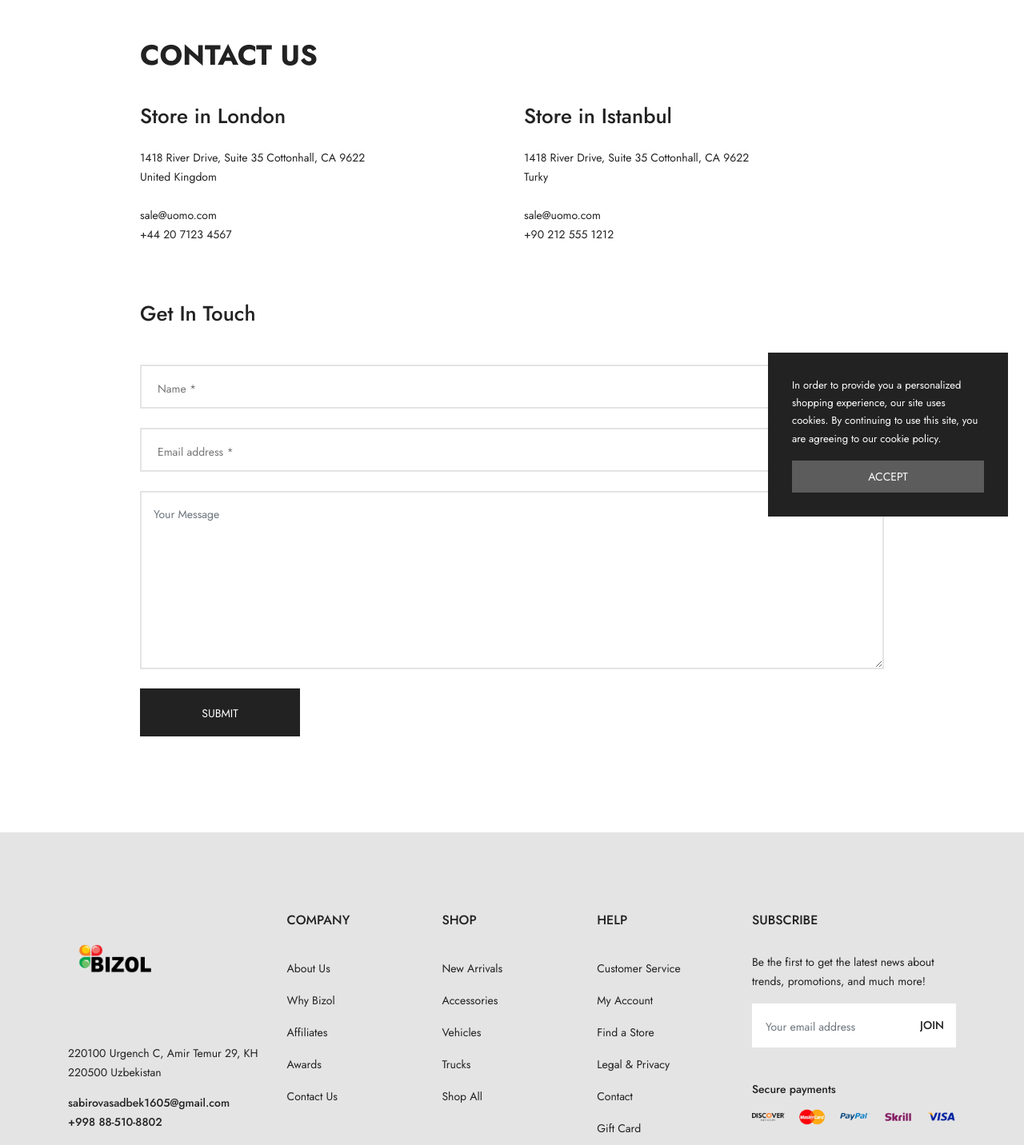
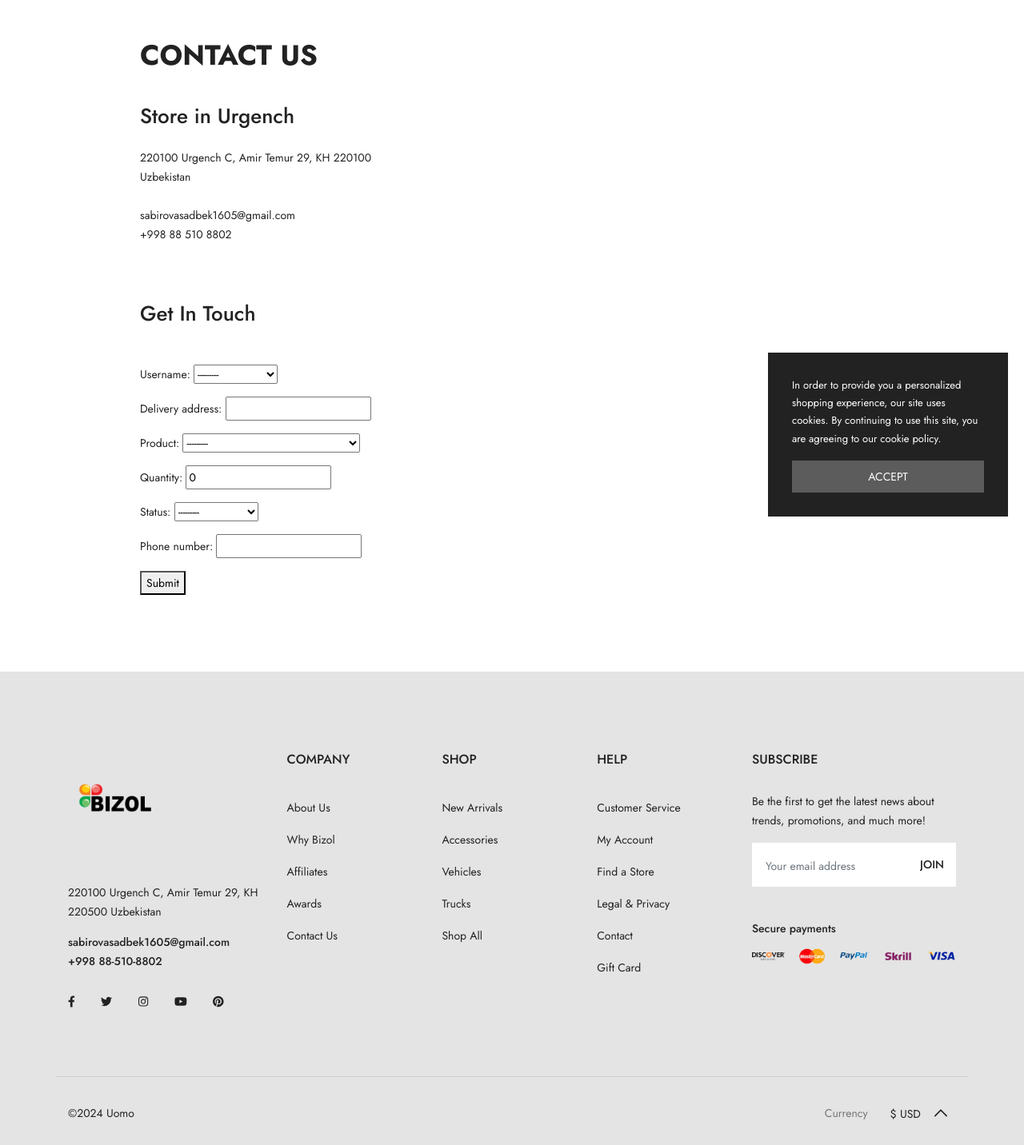
Before and after one commit to SabirovAsadbek8802/bizol, a Django app: page /contact/ in a window 1280 px wide. Shown: the part 134-1566 px from the top of the page at 80% size. Run offline with Django 5.2, Linux system fonts and the light colour scheme; data comes from the database, SQL or seed files in the repository; parts of the project's set-up code (start-up, migrations or seed data) failed here and were passed over; some libraries are stand-ins or nearby versions.

Commit message:
18.04.2024 15:51

```diff
--- a/apps/main_app/admin.py
+++ b/apps/main_app/admin.py
@@ -1,4 +1,5 @@
 from django.contrib import admin
-from .models import Category
+from .models import Category, Order
 
 admin.site.register(Category)
+admin.site.register(Order)
--- /dev/null
+++ b/apps/main_app/forms.py
@@ -0,0 +1,7 @@
+from django import forms
+from .models import Order
+
+class OrderForm(forms.ModelForm):
+    class Meta:
+        model = Order
+        fields = '__all__'
--- a/apps/main_app/models.py
+++ b/apps/main_app/models.py
@@ -1,6 +1,7 @@
 from django.db import models
-import os
 from django.core.exceptions import ValidationError
+from django.contrib.auth.models import User
+from .choices import ProductStatusChoices
 
 # def validate_image_extension(value):
 #     valid_extensions = ['.ico', '.png', '.jpg']
@@ -21,3 +22,16 @@
             return f'{self.name} - {self.children}'
         else:
             return f'{self.name}'
+
+
+class Order(models.Model):
+    username = models.ForeignKey(User, on_delete = models.CASCADE)
+    delivery_address = models.CharField(max_length=255)
+    product = models.ForeignKey('store_app.Product', on_delete=models.CASCADE, related_name = 'orders')
+    quantity = models.DecimalField(default=0, max_digits = 4, decimal_places = 2, blank=False, null=False)
+    status = models.SmallIntegerField(choices = ProductStatusChoices.choices, null=False)
+    date = models.DateTimeField(auto_now_add=True)
+    phone_number = models.CharField(max_length=30, blank=False, null=False)
+
+    def __str__(self):
+        return f'{self.username} - {self.delivery_address}'
--- a/apps/main_app/templates/contact.html
+++ b/apps/main_app/templates/contact.html
@@ -18,33 +18,17 @@
       <div class="mw-930">
         <div class="row mb-5">
           <div class="col-lg-6">
-            <h3 class="mb-4">Store in London</h3>
-            <p class="mb-4">1418 River Drive, Suite 35 Cottonhall, CA 9622<br>United Kingdom</p>
-            <p class="mb-4">sale@uomo.com<br>+44 20 7123 4567</p>
-          </div>
-          <div class="col-lg-6">
-            <h3 class="mb-4">Store in Istanbul</h3>
-            <p class="mb-4">1418 River Drive, Suite 35 Cottonhall, CA 9622<br>Turky</p>
-            <p class="mb-4">sale@uomo.com<br>+90 212 555 1212</p>
+            <h3 class="mb-4">Store in Urgench</h3>
+            <p class="mb-4">220100 Urgench C, Amir Temur 29, KH 220100<br>Uzbekistan</p>
+            <p class="mb-4">sabirovasadbek1605@gmail.com<br>+998 88 510 8802</p>
           </div>
         </div>
         <div class="contact-us__form">
-          <form name="contact-us-form" class="needs-validation" novalidate>
+          <form action="{% url 'contact' %}" name="contact-us-form" class="needs-validation" method="post">
+            {% csrf_token %}
             <h3 class="mb-5">Get In Touch</h3>
-            <div class="form-floating my-4">
-              <input type="text" class="form-control" id="contact_us_name" placeholder="Name *" required>
-              <label for="contact_us_name">Name *</label>
-            </div>
-            <div class="form-floating my-4">
-              <input type="email" class="form-control" id="contact_us_email" placeholder="Email address *" required>
-              <label for="contact_us_name">Email address *</label>
-            </div>
-            <div class="my-4">
-              <textarea class="form-control form-control_gray" placeholder="Your Message" cols="30" rows="8" required></textarea>
-            </div>
-            <div class="my-4">
-              <button type="submit" class="btn btn-primary">Submit</button>
-            </div>
+            {{form.as_p}}
+              <button type="submit">Submit</button>
           </form>
         </div>
       </div>
--- a/apps/main_app/views.py
+++ b/apps/main_app/views.py
@@ -1,6 +1,9 @@
-from django.shortcuts import render
+from django.shortcuts import render, redirect
 from .models import Category
 from apps.store_app.models import Product
+from .forms import OrderForm
+from twilio.rest import Client
+from django.http import HttpResponse
 
 
 def err_404(request):
@@ -24,4 +27,37 @@
         })
 
 def contact(request):
-    return render(request, 'contact.html')
+    if request.method == "POST":
+        form = OrderForm(request.POST)
+        if form.is_valid():
+            order_instance = form.save()
+            # Send SMS notification
+            send_sms_notification(order_instance)
+            return HttpResponse("SMS notification sent successfully!")
+    else:
+        form = OrderForm()
+    return render(request, 'contact.html', {"form" : form})
+
+
+
+def send_sms_notification(order_instance):
+    account_sid = 'AC25dd490625f73182b5c3871a15f51172'
+    auth_token = 'f68673fd92aad0d658b0a82960e899f2'
+    client = Client(account_sid, auth_token)
+
+    # Format the message with order data
+    message_body = f"New order received:\n"
+    message_body += f"Order ID: {order_instance.id}\n"
+    message_body += f"Username: {order_instance.username}\n"
+    message_body += f"Phone Number: {order_instance.phone_number}\n"
+    message_body += f"Product: {order_instance.product}\n"
+    message_body += f"Quantity: {order_instance.quantity}\n"
+    message_body += f"Date: {order_instance.date}\n"
+    message_body += f"Status: {order_instance.status}\n"
+    # Add more fields as needed
+    # Replace 'from_number' with your Twilio phone number and 'to_number' with your own phone number
+    message = client.messages.create(
+        body=f"\n\n\n\n\n {message_body}",
+        from_='+14086375836',
+        to='+998885108802'
+    )
--- a/apps/store_app/admin.py
+++ b/apps/store_app/admin.py
@@ -1,5 +1,4 @@
 from django.contrib import admin
-from .models import Product, Order
+from .models import Product
 
 admin.site.register(Product)
-admin.site.register(Order)
--- a/apps/store_app/models.py
+++ b/apps/store_app/models.py
@@ -1,6 +1,6 @@
 from django.db import models
 from django.utils.timezone import now
-from .choices import ProductStatusChoices
+from ..main_app.choices import ProductStatusChoices
 from apps.users_app.models import Customer
 from django.utils.text import slugify
 from apps.main_app.models import Category
@@ -22,12 +22,3 @@
         if not self.slug:
             self.slug = slugify(self.name)
         super().save(*args, **kwargs)
-
-class Order(models.Model):
-    customer = models.ForeignKey(Customer, on_delete=models.CASCADE)
-    product = models.ForeignKey(Product, on_delete=models.CASCADE)
-    quantity = models.DecimalField(max_digits=6, decimal_places = 2, default=0)
-    address = models.CharField(max_length = 255, blank=False, null=False)
-    phone_number = models.CharField(max_length=30, blank=False, null=False)
-    date = models.DateTimeField()
-    status = models.SmallIntegerField(choices = ProductStatusChoices.choices, null=False)
```
Also changed, not shown: apps/main_app/choices.py (renamed from apps/store_app/choices.py), apps/main_app/migrations/0003_order.py (added), apps/main_app/migrations/0004_order_date_order_phone_number_order_status.py (added), apps/main_app/migrations/0005_alter_order_date.py (added), apps/store_app/migrations/0009_delete_order.py (added), db.sqlite3.
